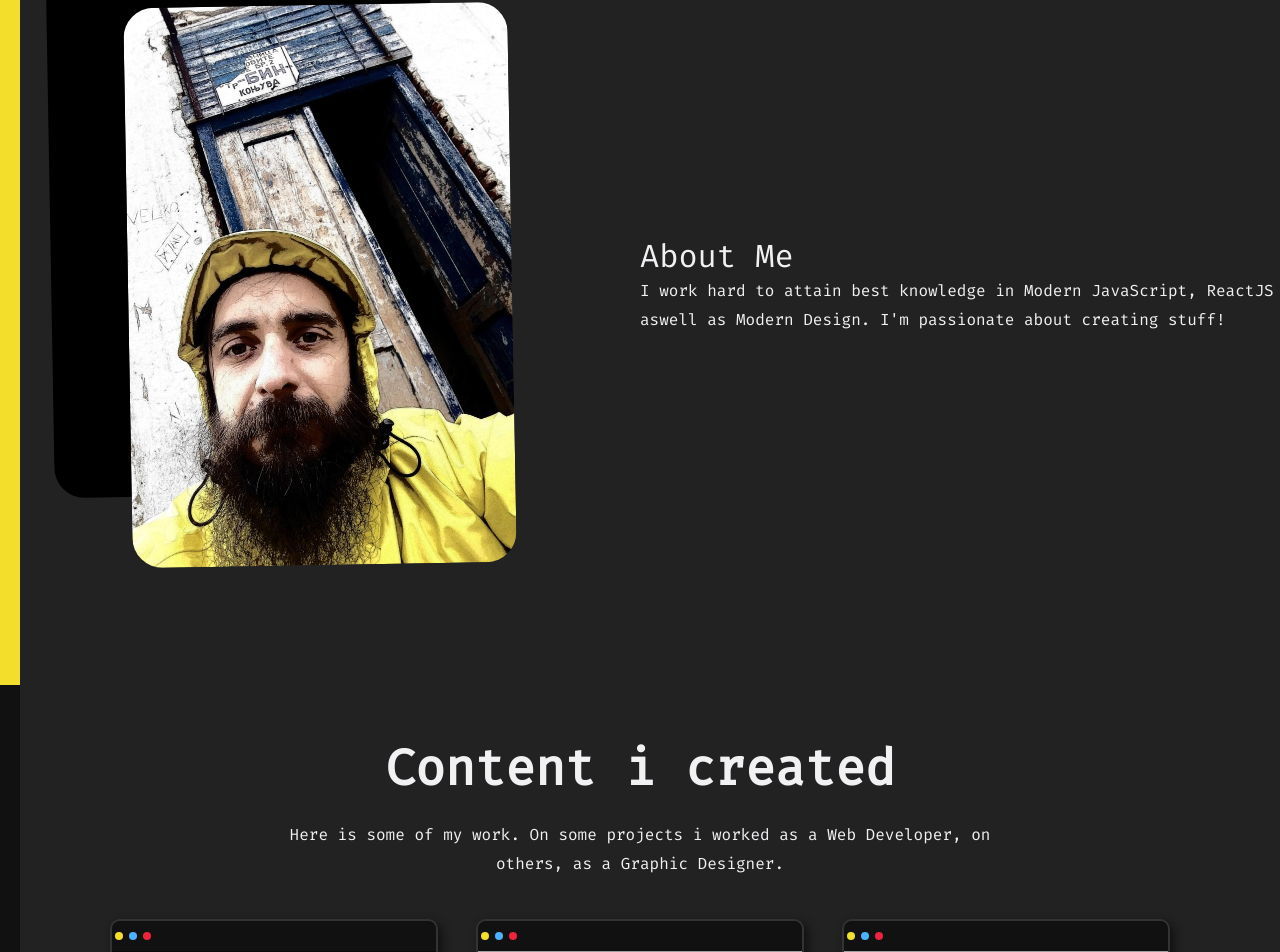
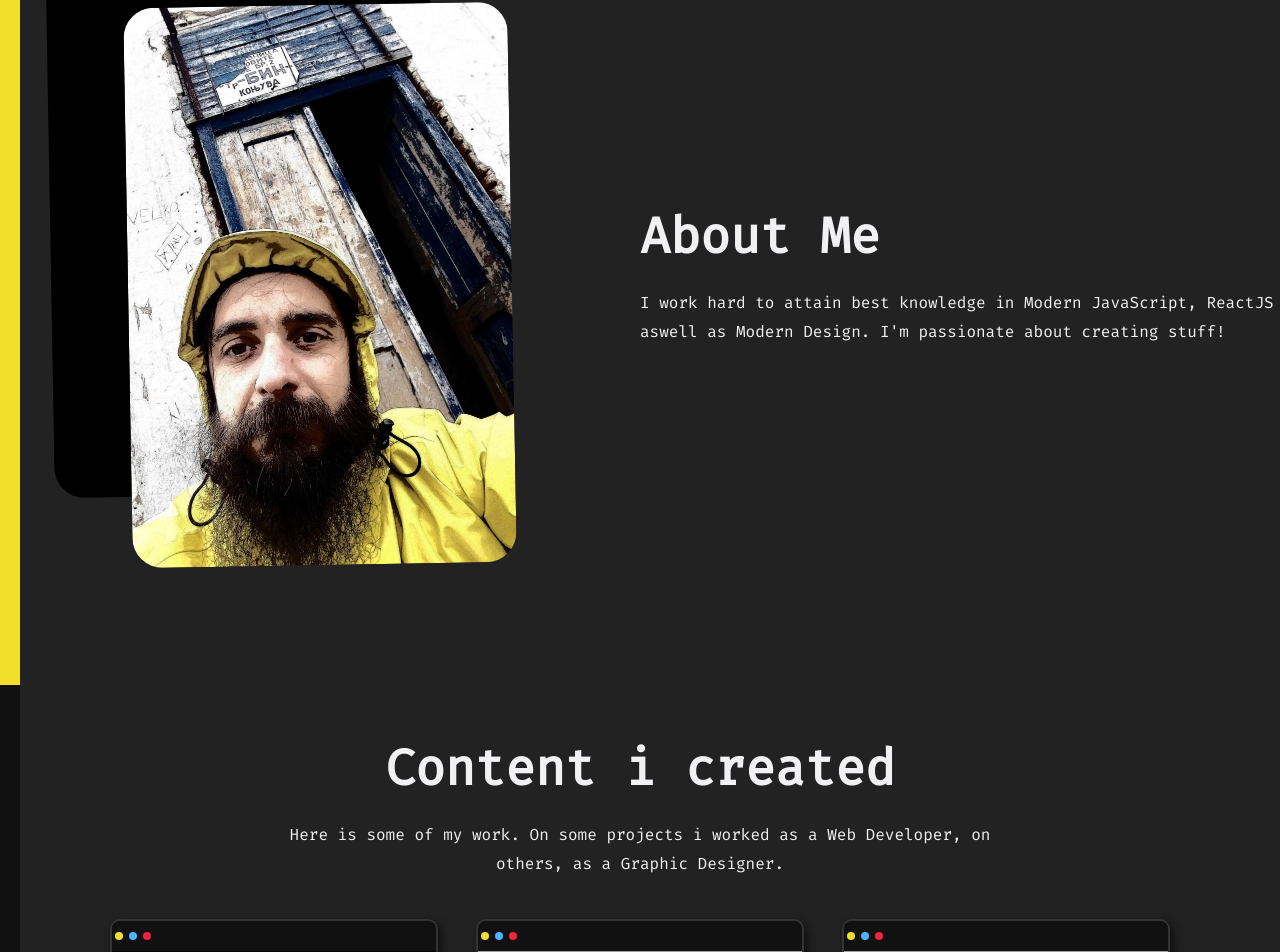
Before and after one commit to staystrongbg/portfolio, a React (Create React App) app: page / in a window 1280 px wide. Shown: the part 915-1867 px from the top of the page. Built offline with nearby package versions, Linux system fonts and the light colour scheme; grey boxes are pictures that could not be loaded.

Commit message:
Add files via upload

```diff
--- a/src/components/about/about.css
+++ b/src/components/about/about.css
@@ -15,6 +15,10 @@
 
 .a-right {
   flex: 1;
+}
+
+.a-right p {
+  margin: 20px 0;
 }
 
 .a-card.bg {
@@ -48,7 +52,8 @@
 }
 
 .a-title {
-  font-weight: 400;
+  font-weight: 600;
+  font-size: 50px;
 }
 
 .a-sub {
@@ -57,23 +62,6 @@
 
 .a-desc {
   font-weight: 300;
-}
-
-.a-award {
-  margin-top: 50px;
-  display: flex;
-  align-items: center;
-  justify-content: space-between;
-}
-
-.a-award-texts {
-  width: 70%;
-}
-
-.a-award-title {
-  font-weight: bold;
-  color: #555;
-  margin-bottom: 10px;
 }
 
 @media screen and (max-width: 480px) {
```
